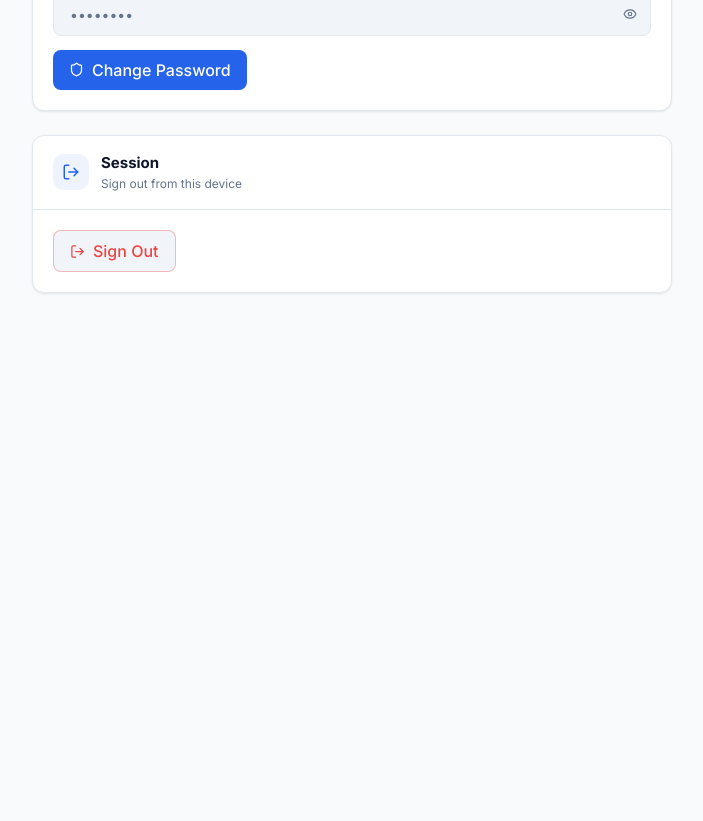
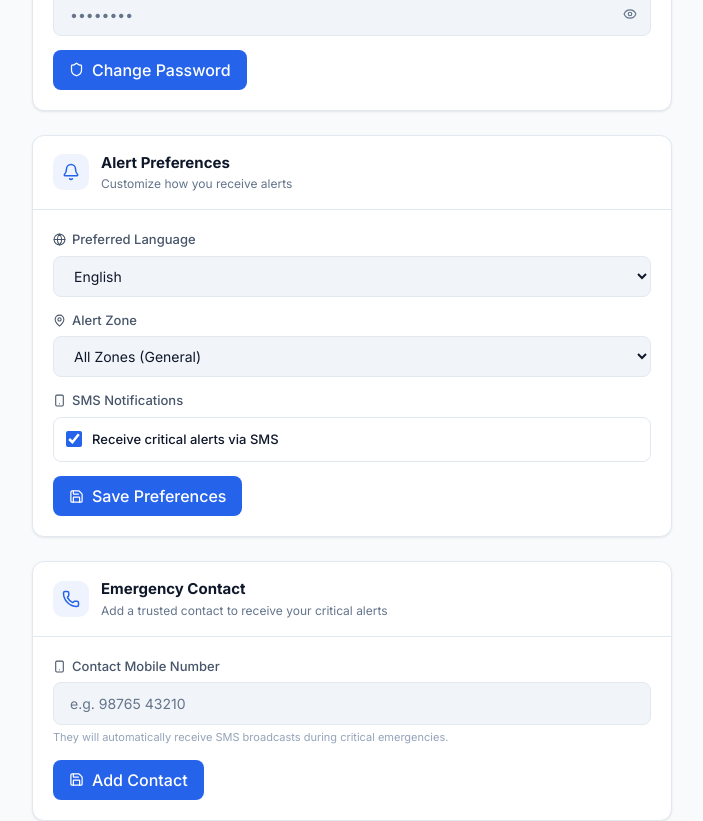
Before and after one commit to Vaibhav-vx/UACS, a React (Vite) app in the folder frontend/: page /profile in a window 1280 px wide. Shown: the part 960-1781 px from the top of the page, without its empty margins (228-931 px from the left). Before the commit the page ends 1277 px from the top, so only its background shows below. Built offline with nearby package versions, Linux system fonts and the light colour scheme; no server answers; sample sign-in values are in the browser's storage.

Commit message:
feat: Interactive User Portal with language, zone filtering, SMS subs, and emergency contacts

```diff
--- a/frontend/src/api.js
+++ b/frontend/src/api.js
@@ -52,6 +52,9 @@ export const authApi = {
   me:            ()                => api.get('/auth/me'),
   updateProfile: (data)            => api.put('/auth/profile', data),
   changePassword:(data)            => api.put('/auth/password', data),
+  getPreferences:()                => api.get('/auth/preferences'),
+  updatePreferences:(data)         => api.put('/auth/preferences', data),
+  setEmergencyContact:(data)       => api.post('/auth/emergency-contact', data),
 };
 
 // ─── Messages API ───
--- a/frontend/src/pages/DashboardPage.jsx
+++ b/frontend/src/pages/DashboardPage.jsx
@@ -116,14 +116,29 @@ export default function DashboardPage() {
            </div>
         ) : (
           <div className="space-y-4">
-             {activeMessages.map((msg, i) => {
+             {activeMessages.filter(msg => {
+                const userZone = localStorage.getItem('uacs_pref_zone') || 'General';
+                if (userZone === 'General') return true; // General sees all
+                if (!msg.target_zone || msg.target_zone === 'All' || msg.target_zone === 'General') return true;
+                return msg.target_zone === userZone;
+             }).map((msg, i) => {
                 const borderColors = { critical: '#ef4444', high: '#f97316', normal: 'var(--accent)' };
+                const prefLang = localStorage.getItem('uacs_pref_lang') || 'english';
+                let displayContent = msg.master_content;
+                if (prefLang !== 'english' && msg.translations) {
+                  try {
+                    const transObj = typeof msg.translations === 'string' ? JSON.parse(msg.translations) : msg.translations;
+                    if (transObj[prefLang]) displayContent = transObj[prefLang];
+                  } catch (e) {}
+                }
+
                 return (
                   <div key={msg.id} className="glass-card p-6 animate-slide-up rounded-xl" style={{ animationDelay:`${i*60}ms`, borderLeft: `4px solid ${borderColors[msg.urgency] || 'var(--accent)'}` }}>
                     <div className="flex items-center gap-3 mb-3"><AlertBanner urgency={msg.urgency} /><h3 className="font-semibold text-lg">{msg.title}</h3></div>
-                    <p className="text-theme-primary mb-4 whitespace-pre-wrap">{msg.master_content}</p>
+                    <p className="text-theme-primary mb-4 whitespace-pre-wrap">{displayContent}</p>
                     <div className="flex flex-wrap items-center gap-3 text-xs text-theme-muted">
                       <span className="font-medium text-theme-secondary px-2 py-1 rounded bg-theme-hover">Department: {msg.sent_by}</span>
+                      {msg.target_zone && <span className="font-medium text-theme-secondary px-2 py-1 rounded bg-theme-hover">Zone: {msg.target_zone}</span>}
                       <span>•</span>
                       <span>{new Date(msg.created_at).toLocaleString()}</span>
                     </div>
--- a/frontend/src/pages/ProfilePage.jsx
+++ b/frontend/src/pages/ProfilePage.jsx
@@ -2,7 +2,7 @@ import { useState, useEffect } from 'react';
 import {
   User, Lock, Building2, Smartphone, Save, Loader2,
   AlertCircle, CheckCircle2, Shield, KeyRound,
-  Eye, EyeOff, LogOut,
+  Eye, EyeOff, LogOut, Globe, MapPin, Bell, Phone
 } from 'lucide-react';
 import toast from 'react-hot-toast';
 import { authApi } from '../api';
@@ -75,6 +75,18 @@ export default function ProfilePage() {
   const [pwdSaving, setPwdSaving] = useState(false);
   const [pwdMsg,   setPwdMsg]   = useState({ type: '', text: '' });
 
+  // Preferences section
+  const [lang, setLang] = useState('english');
+  const [zone, setZone] = useState('General');
+  const [smsActive, setSmsActive] = useState(true);
+  const [prefSaving, setPrefSaving] = useState(false);
+  const [prefMsg, setPrefMsg] = useState({ type: '', text: '' });
+
+  // Emergency Contact section
+  const [emPhone, setEmPhone] = useState('');
+  const [emSaving, setEmSaving] = useState(false);
+  const [emMsg, setEmMsg] = useState({ type: '', text: '' });
+
   useEffect(() => {
     try {
       const u = JSON.parse(localStorage.getItem('uacs_user') || '{}');
@@ -83,6 +95,13 @@ export default function ProfilePage() {
       setDept(u.department || '');
       setRole(u.role || 'admin');
     } catch {}
+
+    // Load preferences
+    authApi.getPreferences().then(res => {
+      setLang(res.data.language || 'english');
+      setZone(res.data.zone || 'General');
+      setSmsActive(res.data.active !== false);
+    }).catch(console.error);
   }, []);
 
   const saveProfile = async () => {
@@ -118,6 +137,39 @@ export default function ProfilePage() {
       setPwdMsg({ type: 'error', text: err.response?.data?.error || 'Failed to change password' });
     } finally {
       setPwdSaving(false);
+    }
+  };
+
+  const savePreferences = async () => {
+    setPrefMsg({ type: '', text: '' });
+    setPrefSaving(true);
+    try {
+      await authApi.updatePreferences({ language: lang, zone, active: smsActive });
+      setPrefMsg({ type: 'success', text: 'Preferences saved successfully' });
+      // update local storage for dashboard usage
+      localStorage.setItem('uacs_pref_zone', zone);
+      localStorage.setItem('uacs_pref_lang', lang);
+      toast.success('Preferences saved');
+    } catch (err) {
+      setPrefMsg({ type: 'error', text: err.response?.data?.error || 'Failed to update preferences' });
+    } finally {
+      setPrefSaving(false);
+    }
+  };
+
+  const saveEmergencyContact = async () => {
+    setEmMsg({ type: '', text: '' });
+    if (!emPhone.trim()) { setEmMsg({ type: 'error', text: 'Phone number is required' }); return; }
+    setEmSaving(true);
+    try {
+      const res = await authApi.setEmergencyContact({ phone: emPhone });
+      setEmMsg({ type: 'success', text: res.data.message || 'Emergency contact added successfully' });
+      setEmPhone('');
+      toast.success('Emergency contact added');
+    } catch (err) {
+      setEmMsg({ type: 'error', text: err.response?.data?.error || 'Failed to add contact' });
+    } finally {
+      setEmSaving(false);
     }
   };
 
@@ -199,6 +251,56 @@ export default function ProfilePage() {
         </div>
       </Section>
 
+      {/* Preferences Section */}
+      <Section title="Alert Preferences" subtitle="Customize how you receive alerts" icon={Bell}>
+        <div style={{ display: 'flex', flexDirection: 'column', gap: 14 }}>
+          <Field label="Preferred Language" icon={Globe}>
+            <select className="input-field" value={lang} onChange={e => setLang(e.target.value)}>
+              <option value="english">English</option>
+              <option value="hindi">Hindi</option>
+              <option value="tamil">Tamil</option>
+              <option value="urdu">Urdu</option>
+              <option value="bengali">Bengali</option>
+              <option value="telugu">Telugu</option>
+            </select>
+          </Field>
+          <Field label="Alert Zone" icon={MapPin}>
+            <select className="input-field" value={zone} onChange={e => setZone(e.target.value)}>
+              <option value="General">All Zones (General)</option>
+              <option value="North District">North District</option>
+              <option value="South District">South District</option>
+              <option value="East District">East District</option>
+              <option value="West District">West District</option>
+              <option value="Central Zone">Central Zone</option>
+            </select>
+          </Field>
+          <Field label="SMS Notifications" icon={Smartphone}>
+            <label style={{ display: 'flex', alignItems: 'center', gap: 10, cursor: 'pointer', background: 'var(--bg-surface)', padding: '12px', borderRadius: '8px', border: '1px solid var(--border)' }}>
+              <input type="checkbox" checked={smsActive} onChange={e => setSmsActive(e.target.checked)} style={{ width: 16, height: 16, accentColor: 'var(--accent)' }} />
+              <span style={{ fontSize: 13, fontWeight: 500 }}>Receive critical alerts via SMS</span>
+            </label>
+          </Field>
+          {prefMsg.text && <InlineAlert type={prefMsg.type} msg={prefMsg.text} />}
+          <button onClick={savePreferences} disabled={prefSaving} className="btn-primary" style={{ width: 'fit-content', gap: 8 }}>
+            {prefSaving ? <><Loader2 style={{ width: 15, height: 15 }} className="animate-spin" /> Saving...</> : <><Save style={{ width: 15, height: 15 }} /> Save Preferences</>}
+          </button>
+        </div>
+      </Section>
+
+      {/* Emergency Contact */}
+      <Section title="Emergency Contact" subtitle="Add a trusted contact to receive your critical alerts" icon={Phone}>
+        <div style={{ display: 'flex', flexDirection: 'column', gap: 14 }}>
+          <Field label="Contact Mobile Number" icon={Smartphone}>
+            <input className="input-field" value={emPhone} onChange={e => setEmPhone(e.target.value)} placeholder="e.g. 98765 43210" />
+            <p style={{ fontSize: 11, color: 'var(--text-dim)', marginTop: 4 }}>They will automatically receive SMS broadcasts during critical emergencies.</p>
+          </Field>
+          {emMsg.text && <InlineAlert type={emMsg.type} msg={emMsg.text} />}
+          <button onClick={saveEmergencyContact} disabled={emSaving} className="btn-primary" style={{ width: 'fit-content', gap: 8 }}>
+            {emSaving ? <><Loader2 style={{ width: 15, height: 15 }} className="animate-spin" /> Adding...</> : <><Save style={{ width: 15, height: 15 }} /> Add Contact</>}
+          </button>
+        </div>
+      </Section>
+
       {/* Danger Zone */}
       <Section title="Session" subtitle="Sign out from this device" icon={LogOut}>
         <button onClick={handleLogout} className="btn-secondary" style={{ borderColor: 'rgba(239,68,68,0.35)', color: '#ef4444', gap: 8 }}>
```
Also changed, not shown: 2 other files (tests, documents, lock files or other folders).
